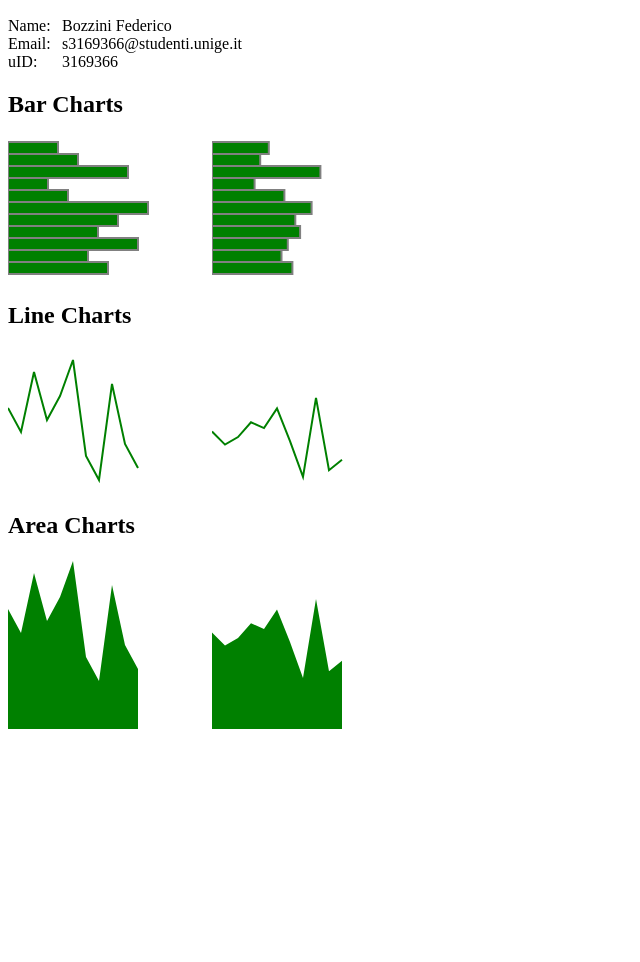
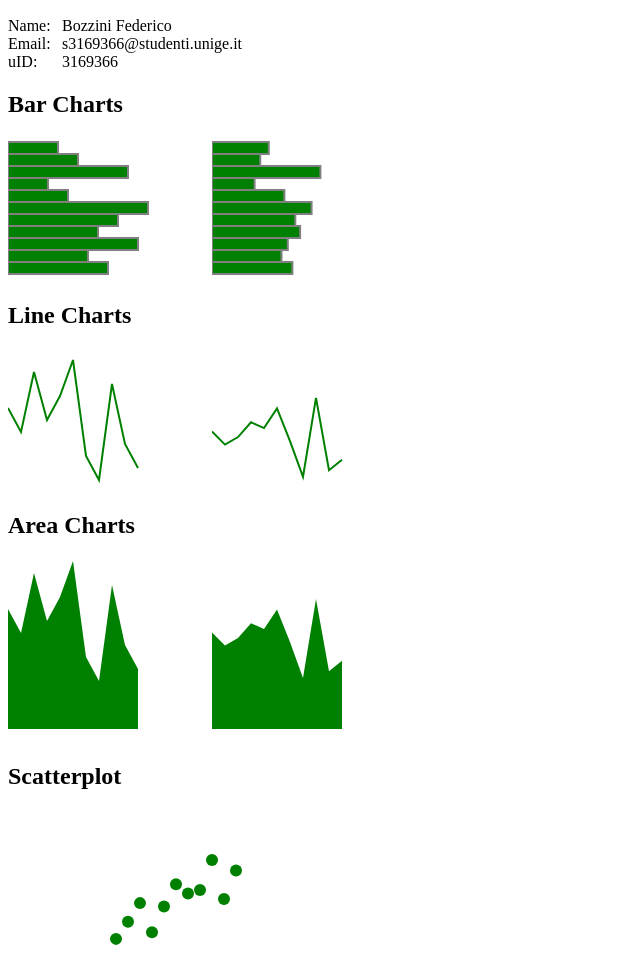
Before and after one commit to federicobozzini/unige-data-visualization, a plain HTML site: page homework1/BozziniFederico-hw1.html in a window 1280 px wide. Shown: the part 110-1072 px from the top of the page, without its empty margins (0-640 px from the left). Before the commit the page ends 861 px from the top, so only its background shows below. Drawn offline with Linux system fonts and the light colour scheme.

Commit message:
Added scatterplot.

```diff
--- a/homework1/BozziniFederico-hw1.html
+++ b/homework1/BozziniFederico-hw1.html
@@ -52,6 +52,13 @@
         /* --------------------------------------------------- */
 
         .areacharts path {
+            fill: green;
+        }
+        /* --------------------------------------------------- */
+        /* Scatterplot */
+        /* --------------------------------------------------- */
+
+        .scatterplot circle {
             fill: green;
         }
         /* --------------------------------------------------- */
@@ -123,7 +130,8 @@
         </svg>
         <svg width="200" height="140">
             <g transform="translate(0, 180) scale(1.3, -12)">
-                <path d="M 0 8.04 L 10 6.95 L 20 7.58 L 30 8.81 L 40 8.33 L 50 9.96 L 60 7.24 L 70 4.26 L 80 10.84 L 90 4.82 L 100 5.68" />
+                <path d="M 0 8.04 L 10 6.95 L 20 7.58 L 30 8.81 L 40 8.33 L 50 9.96 L 60 7.24 L 70 4.26 L 80 10.84 L 90 4.82 L 100 5.68"
+                />
             </g>
         </svg>
     </div>
@@ -132,12 +140,33 @@
         <h2>Area Charts</h2>
         <svg width="200" height="180">
             <g transform="translate(0, 170) scale(1.3, -12)">
-                <path d="M 0 10.0 L 10 8.0 L 20 13.0 L 30 9.0 L 40 11.0 L 50 14.0 L 60 6.0 L 70 4.0 L 80 12.0 L 90 7.0 L 100 5.0 V 0 H 0 Z" />
+                <path d="M 0 10.0 L 10 8.0 L 20 13.0 L 30 9.0 L 40 11.0 L 50 14.0 L 60 6.0 L 70 4.0 L 80 12.0 L 90 7.0 L 100 5.0 V 0 H 0 Z"
+                />
             </g>
         </svg>
         <svg width="200" height="180">
             <g transform="translate(0, 170) scale(1.3, -12)">
-                <path d="M 0 8.04 L 10 6.95 L 20 7.58 L 30 8.81 L 40 8.33 L 50 9.96 L 60 7.24 L 70 4.26 L 80 10.84 L 90 4.82 L 100 5.68 V 0 H 0 Z"/>
+                <path d="M 0 8.04 L 10 6.95 L 20 7.58 L 30 8.81 L 40 8.33 L 50 9.96 L 60 7.24 L 70 4.26 L 80 10.84 L 90 4.82 L 100 5.68 V 0 H 0 Z"
+                />
+            </g>
+        </svg>
+    </div>
+
+    <div class="scatterplot">
+        <h2>Scatterplot</h2>
+        <svg width="400" height="140">
+            <g transform="translate(60, 180) scale(12, -12)">
+                <circle cx="10.0" cy="8.04" r="0.5" />
+                <circle cx="8.0" cy="6.95" r="0.5" />
+                <circle cx="13.0" cy="7.58" r="0.5" />
+                <circle cx="9.0" cy="8.81" r="0.5" />
+                <circle cx="11.0" cy="8.33" r="0.5" />
+                <circle cx="14.0" cy="9.96" r="0.5" />
+                <circle cx="6.0" cy="7.24" r="0.5" />
+                <circle cx="4.0" cy="4.26" r="0.5" />
+                <circle cx="12.0" cy="10.84" r="0.5" />
+                <circle cx="7.0" cy="4.82" r="0.5" />
+                <circle cx="5.0" cy="5.68" r="0.5" />
             </g>
         </svg>
     </div>
```
